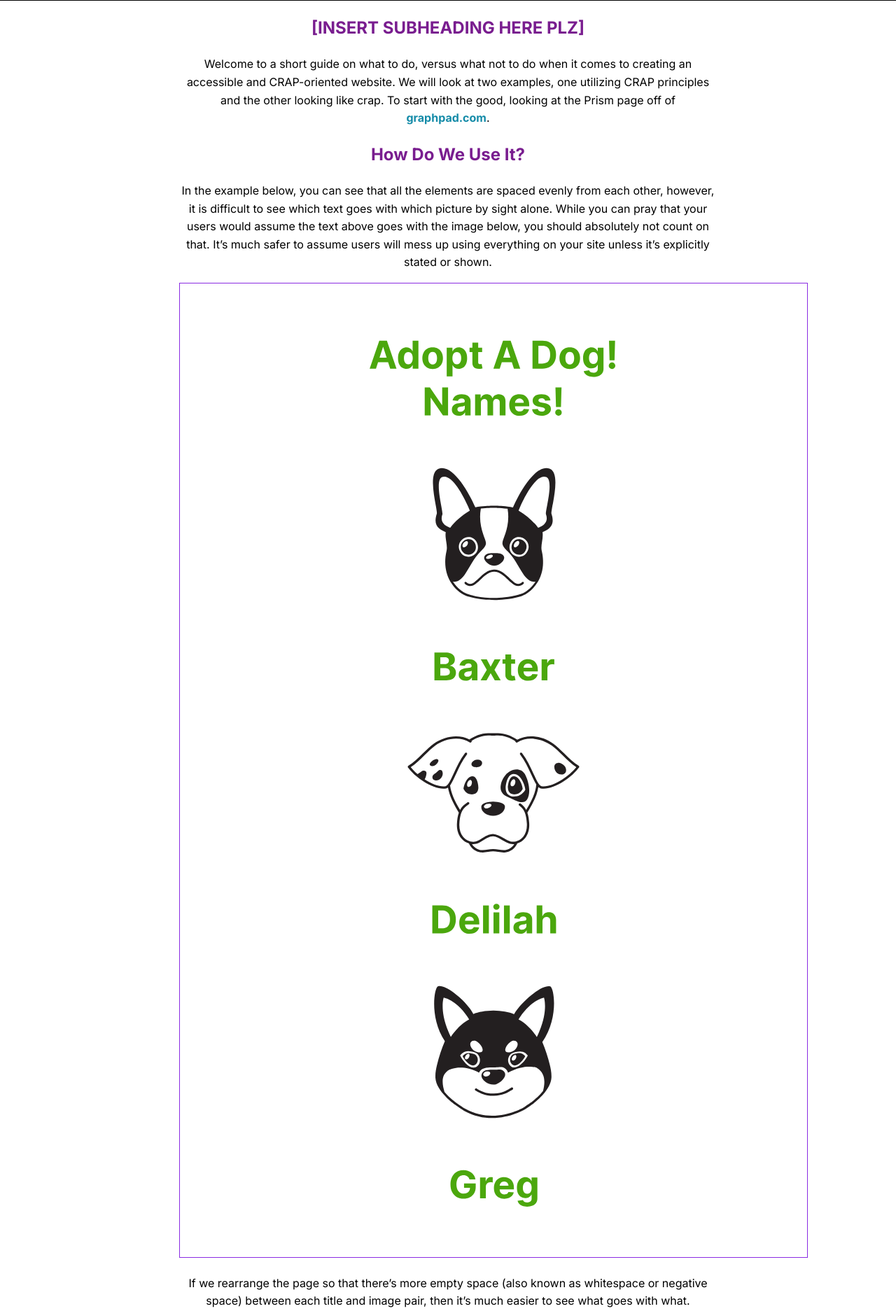
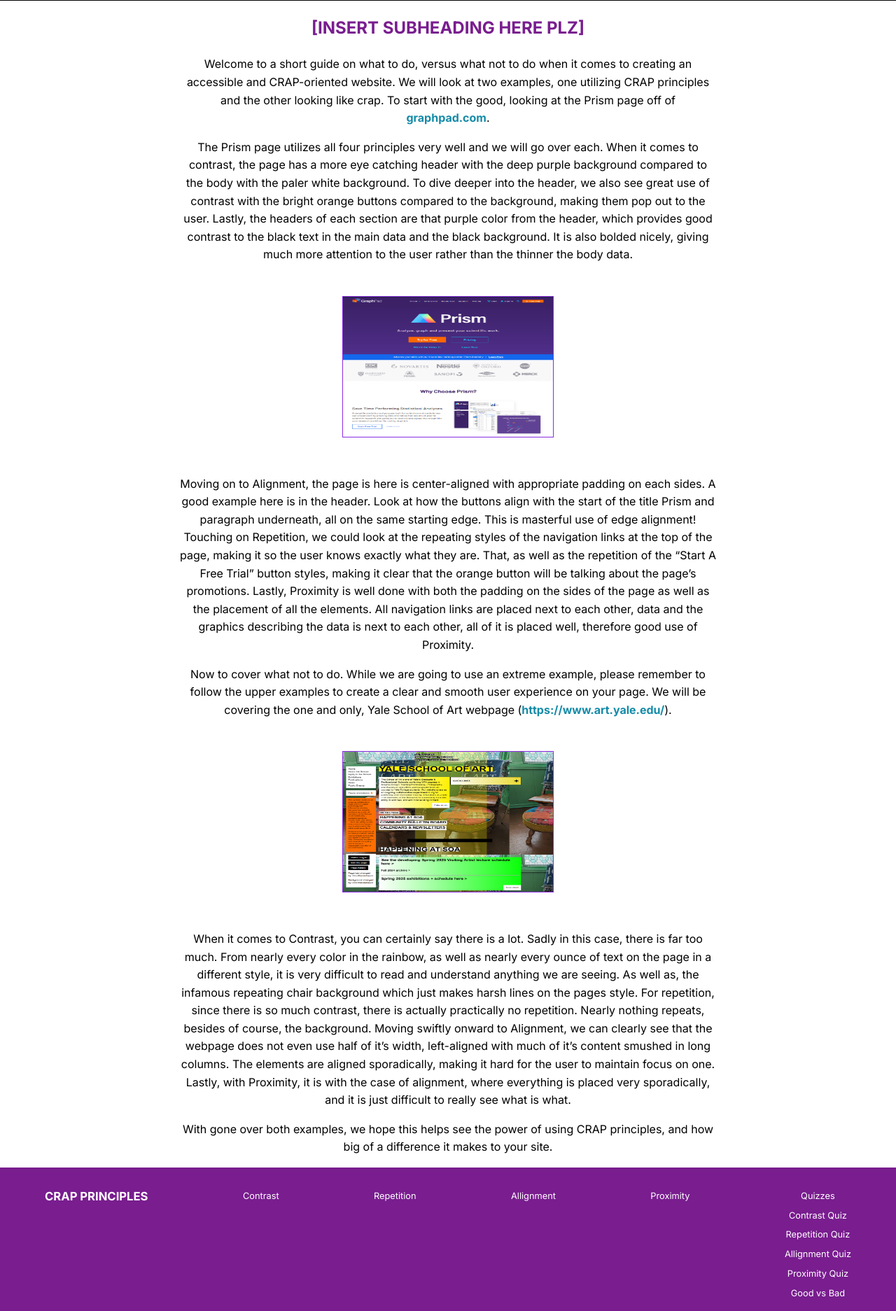
Before and after one commit to Bondulance/CRAP_Final, a PHP site: page /goodBad.html in a window 1280 px wide. Shown: the part 928-2801 px from the top of the page at 70% size. Run offline with PHP 8.4, Linux system fonts and the light colour scheme.

Commit message:
gradient

```diff
--- a/assets/css/style.css
+++ b/assets/css/style.css
@@ -6,6 +6,12 @@
     flex-direction: column;
     justify-content: space-between;
     text-align: center;
+}
+
+.gradient {
+    background: rgb(0,0,0,0);
+    background: linear-gradient(180deg, rgba(0,50,113,0) 2%, rgba(0,50,113,0) 20%, rgba(252,176,69,0) 43%);
+    z-index: 2;
 }
 
 .under{
--- a/goodBad.html
+++ b/goodBad.html
@@ -7,7 +7,7 @@
         <link href="https://fonts.googleapis.com/css2?family=Inter:ital,opsz,wght@0,14..32,100..900;1,14..32,100..900&display=swap" rel="stylesheet">
         <link rel="stylesheet" href="assets/css/style.css">
         <script src="assets/js/script.js" defer></script>
-        <title>Proximity</title>
+        <title>Good vs Bad</title>
     </head>
 
     <body>
@@ -25,38 +25,47 @@
                 CRAP-oriented website. We will look at two examples, one utilizing CRAP principles and the other looking
                 like crap. To start with the good, looking at the Prism page off of <a href="graphpad.com">graphpad.com</a>.
             </p>
-            <h2>How Do We Use It?</h2>
             <p>
-                In the example below, you can see that all the elements are spaced evenly from each other,
-                however, it is difficult to see which text goes with which picture by sight alone. While you
-                can pray that your users would assume the text above goes with the image below, you should
-                absolutely not count on that. It’s much safer to assume users will mess up using everything on
-                your site unless it’s explicitly stated or shown.
+                The Prism page utilizes all four principles very well and we will go over each. When it comes to contrast,
+                the page has a more eye catching header with the deep purple background compared to the body with the paler
+                white background. To dive deeper into the header, we also see great use of contrast with the bright orange
+                buttons compared to the background, making them pop out to the user. Lastly, the headers of each section
+                are that purple color from the header, which provides good contrast to the black text in the main data and
+                the black background. It is also bolded nicely, giving much more attention to the user rather than the thinner
+                the body data.
             </p>
-            <img src="assets/pictures/proximity_none.svg" alt="All elements are evenly spaced out">
+            <img class="Rfloat" src="assets/pictures/goodBad_prism.png" alt="Screenshot of the Prism website">
             <p>
-                If we rearrange the page so that there’s more empty space (also known as whitespace or
-                negative space) between each title and image pair, then it’s much easier to see what goes
-                with what.
-            </p>
-            <img src="assets/pictures/proximity_whiteSpace.svg" alt="The dog pictures and dog names are grouped together">
-            <p>
-                Alternatively, we can also put the image-title pairs into small containers (or cards) and
-                change the background color of them so that it’s visually distinct from its surroundings.
-            </p>
-            <h2>But Beware!</h2>
-            <p>
-                Beware of using too much proximity, it can easily make everything look disjointed, confusing and unpolished.
-                Also, making a user scroll a lot just to get to the next section isn’t great design.
+                Moving on to Alignment, the page is here is center-aligned with appropriate padding on each sides. A good example
+                here is in the header. Look at how the buttons align with the start of the title Prism and paragraph underneath,
+                all on the same starting edge. This is masterful use of edge alignment! Touching on Repetition, we could look at
+                the repeating styles of the navigation links at the top of the page, making it so the user knows exactly what they
+                are. That, as well as the repetition of the “Start A Free Trial” button styles, making it clear that the orange
+                button will be talking about the page’s promotions. Lastly, Proximity is well done with both the padding on the
+                sides of the page as well as the placement of all the elements. All navigation links are placed next to each other,
+                data and the graphics describing the data is next to each other, all of it is placed well, therefore good use of
+                Proximity.
             </p>
             <p>
-                If you’ll look at this example, you can see that this site looks odd to say the least.
+                Now to cover what not to do. While we are going to use an extreme example, please remember to follow the upper
+                examples to create a clear and smooth user experience on your page. We will be covering the one and only, Yale
+                School of Art webpage (<a href="https://www.art.yale.edu/">https://www.art.yale.edu/</a>).
             </p>
-            <img src="assets/pictures/proximity_genericSite.svg" alt="Site with too much white space in the middle">
+            <img class="Lfloat" src="assets/pictures/goodBad_yaleArt.png" alt="Screenshot of Yale Art website">
             <p>
-                The spacing makes it look as if someone just couldn’t code it properly rather than an intentional design.
-                Due to the amateur look, someone may be hesitant or apprehensive to continue navigating the site or might click off
-                as soon as it loads.
+                When it comes to Contrast, you can certainly say there is a lot. Sadly in this case, there is far too much. From
+                nearly every color in the rainbow, as well as nearly every ounce of text on the page in a different style, it is
+                very difficult to read and understand anything we are seeing. As well as, the infamous repeating chair background
+                which just makes harsh lines on the pages style. For repetition, since there is so much contrast, there is actually
+                practically no repetition. Nearly nothing repeats, besides of course, the background. Moving swiftly onward to
+                Alignment, we can clearly see that the webpage does not even use half of it’s width, left-aligned with much of it’s
+                content smushed in long columns. The elements are aligned sporadically, making it hard for the user to maintain
+                focus on one. Lastly, with Proximity, it is with the case of alignment, where everything is placed very sporadically,
+                and it is just difficult to really see what is what.
+            </p>
+            <p>
+                With gone over both examples, we hope this helps see the power of using CRAP principles, and how big of a difference
+                it makes to your site.
             </p>
         </main>
         <footer>
```
